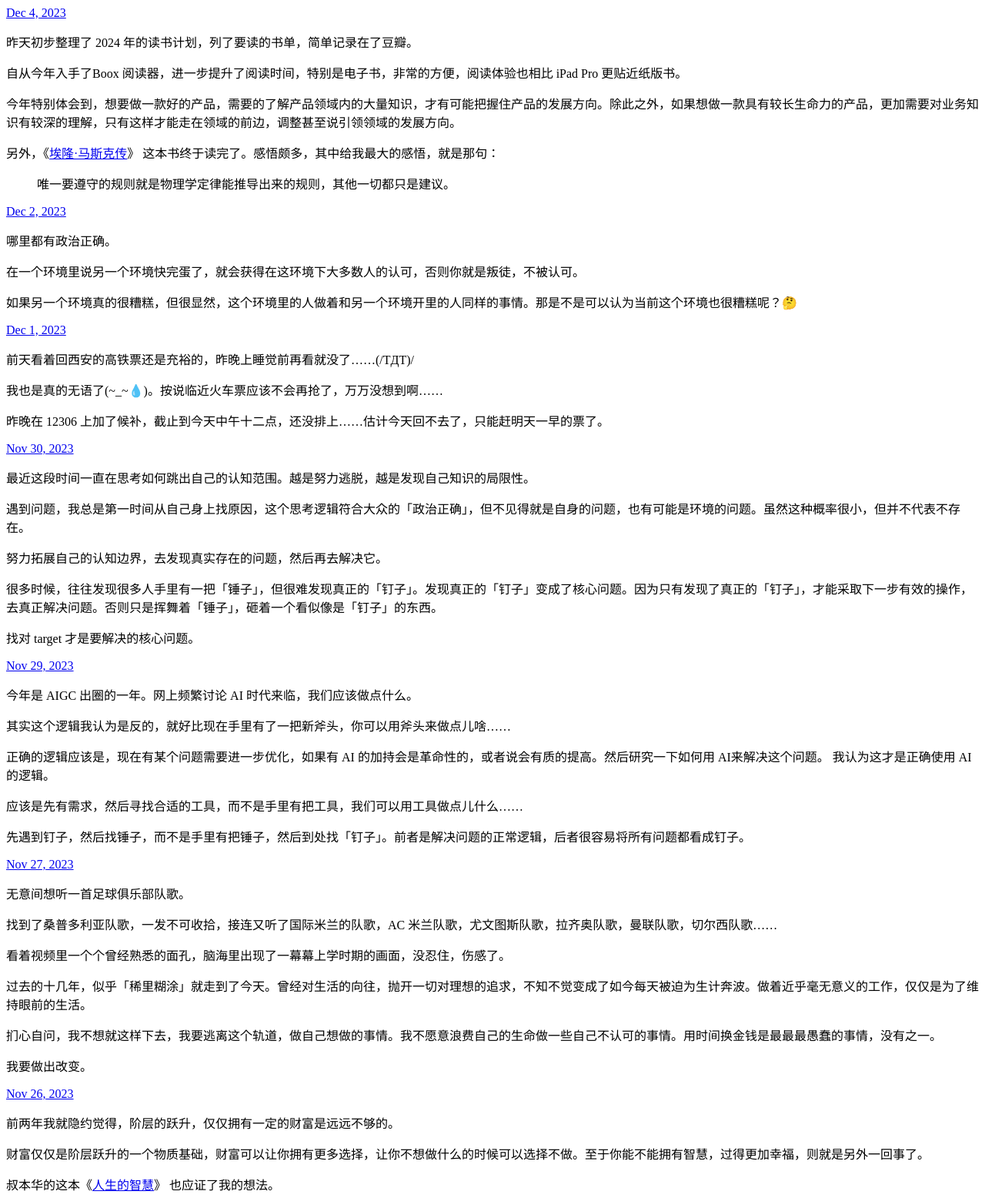
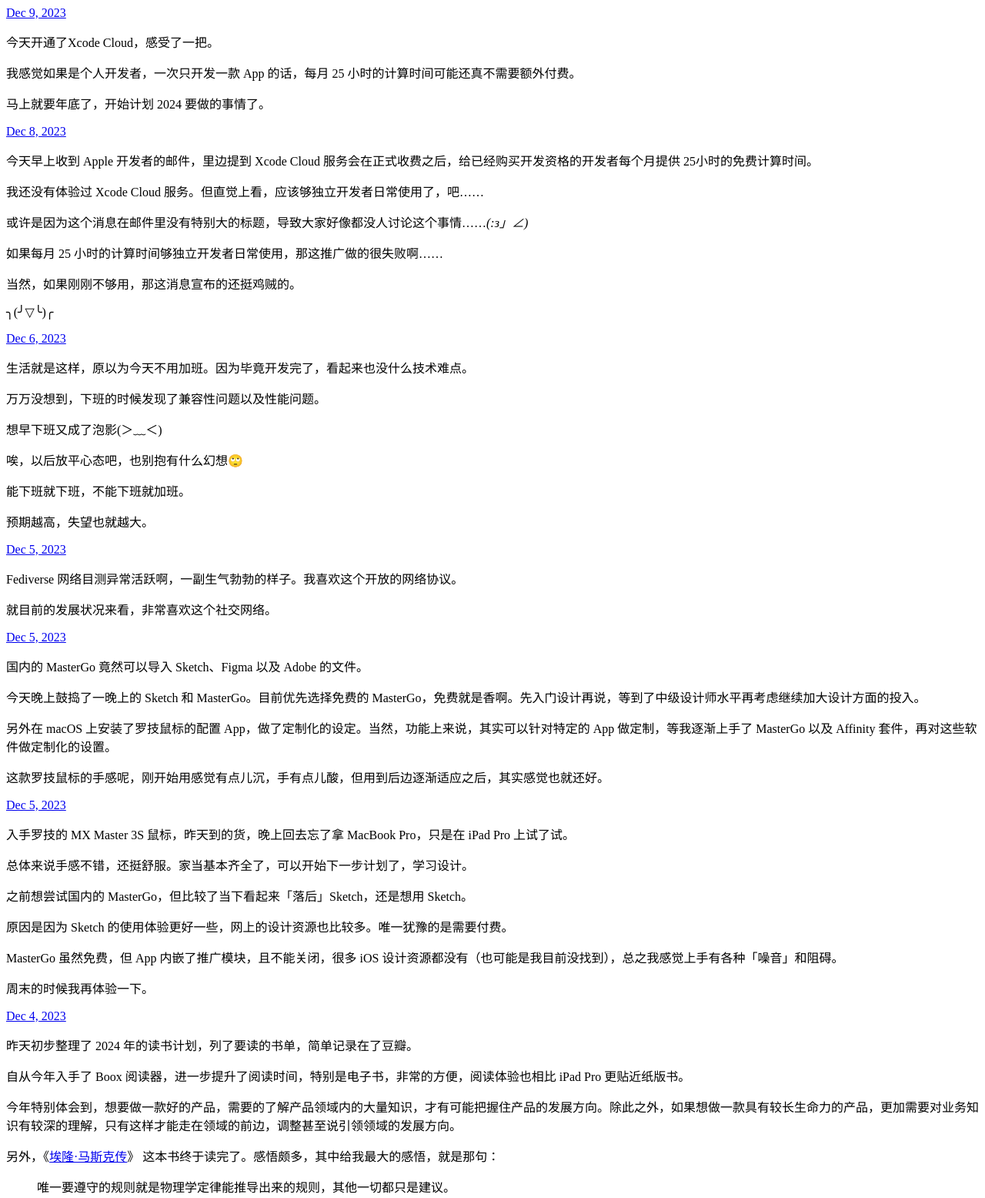
Before and after one commit to OhCoder/micro.blog, a plain HTML site: page index.html in a window 1280 px wide. Shown: the top 1556 px of the page at 77% size. Drawn offline with Linux system fonts and the light colour scheme.

Commit message:
Archiving from Micro.blog.

```diff
--- a/index.html
+++ b/index.html
@@ -25,11 +25,99 @@
 	  <div class="h-entry">
 
 
+		<a href="https://micro.ohcoder.com/2023/12/09/xcode-cloud-app.html" class="u-url"><time class="dt-published" datetime="2023-12-09 20:27:47 &#43;0800">Dec 9, 2023</time></a>
+
+		<div class="e-content">
+			 <p>今天开通了Xcode Cloud，感受了一把。</p>
+<p>我感觉如果是个人开发者，一次只开发一款 App 的话，每月 25 小时的计算时间可能还真不需要额外付费。</p>
+<p>马上就要年底了，开始计划 2024 要做的事情了。</p>
+
+		</div>
+	  </div>
+
+	  <div class="h-entry">
+
+
+		<a href="https://micro.ohcoder.com/2023/12/08/apple-xcode-cloud.html" class="u-url"><time class="dt-published" datetime="2023-12-08 12:27:04 &#43;0800">Dec 8, 2023</time></a>
+
+		<div class="e-content">
+			 <p>今天早上收到 Apple 开发者的邮件，里边提到 Xcode Cloud 服务会在正式收费之后，给已经购买开发资格的开发者每个月提供 25小时的免费计算时间。</p>
+<p>我还没有体验过 Xcode Cloud 服务。但直觉上看，应该够独立开发者日常使用了，吧……</p>
+<p>或许是因为这个消息在邮件里没有特别大的标题，导致大家好像都没人讨论这个事情……<em>(:з」∠)</em></p>
+<p>如果每月 25 小时的计算时间够独立开发者日常使用，那这推广做的很失败啊……</p>
+<p>当然，如果刚刚不够用，那这消息宣布的还挺鸡贼的。</p>
+<p>╮(╯▽╰)╭</p>
+
+		</div>
+	  </div>
+
+	  <div class="h-entry">
+
+
+		<a href="https://micro.ohcoder.com/2023/12/06/235334.html" class="u-url"><time class="dt-published" datetime="2023-12-06 23:53:34 &#43;0800">Dec 6, 2023</time></a>
+
+		<div class="e-content">
+			 <p>生活就是这样，原以为今天不用加班。因为毕竟开发完了，看起来也没什么技术难点。</p>
+<p>万万没想到，下班的时候发现了兼容性问题以及性能问题。</p>
+<p>想早下班又成了泡影(＞﹏＜)</p>
+<p>唉，以后放平心态吧，也别抱有什么幻想🙄</p>
+<p>能下班就下班，不能下班就加班。</p>
+<p>预期越高，失望也就越大。</p>
+
+		</div>
+	  </div>
+
+	  <div class="h-entry">
+
+
+		<a href="https://micro.ohcoder.com/2023/12/05/fediverse.html" class="u-url"><time class="dt-published" datetime="2023-12-05 23:53:12 &#43;0800">Dec 5, 2023</time></a>
+
+		<div class="e-content">
+			 <p>Fediverse 网络目测异常活跃啊，一副生气勃勃的样子。我喜欢这个开放的网络协议。</p>
+<p>就目前的发展状况来看，非常喜欢这个社交网络。</p>
+
+		</div>
+	  </div>
+
+	  <div class="h-entry">
+
+
+		<a href="https://micro.ohcoder.com/2023/12/05/mastergo-sketchfigma-adobe.html" class="u-url"><time class="dt-published" datetime="2023-12-05 22:54:11 &#43;0800">Dec 5, 2023</time></a>
+
+		<div class="e-content">
+			 <p>国内的 MasterGo 竟然可以导入 Sketch、Figma 以及 Adobe 的文件。</p>
+<p>今天晚上鼓捣了一晚上的 Sketch 和 MasterGo。目前优先选择免费的 MasterGo，免费就是香啊。先入门设计再说，等到了中级设计师水平再考虑继续加大设计方面的投入。</p>
+<p>另外在 macOS 上安装了罗技鼠标的配置 App，做了定制化的设定。当然，功能上来说，其实可以针对特定的 App 做定制，等我逐渐上手了 MasterGo 以及 Affinity 套件，再对这些软件做定制化的设置。</p>
+<p>这款罗技鼠标的手感呢，刚开始用感觉有点儿沉，手有点儿酸，但用到后边逐渐适应之后，其实感觉也就还好。</p>
+
+		</div>
+	  </div>
+
+	  <div class="h-entry">
+
+
+		<a href="https://micro.ohcoder.com/2023/12/05/mx-master-s.html" class="u-url"><time class="dt-published" datetime="2023-12-05 12:43:17 &#43;0800">Dec 5, 2023</time></a>
+
+		<div class="e-content">
+			 <p>入手罗技的 MX Master  3S 鼠标，昨天到的货，晚上回去忘了拿 MacBook Pro，只是在 iPad Pro 上试了试。</p>
+<p>总体来说手感不错，还挺舒服。家当基本齐全了，可以开始下一步计划了，学习设计。</p>
+<p>之前想尝试国内的 MasterGo，但比较了当下看起来「落后」Sketch，还是想用 Sketch。</p>
+<p>原因是因为 Sketch 的使用体验更好一些，网上的设计资源也比较多。唯一犹豫的是需要付费。</p>
+<p>MasterGo 虽然免费，但 App 内嵌了推广模块，且不能关闭，很多 iOS 设计资源都没有（也可能是我目前没找到），总之我感觉上手有各种「噪音」和阻碍。</p>
+<p>周末的时候我再体验一下。</p>
+<!-- raw HTML omitted -->
+
+		</div>
+	  </div>
+
+	  <div class="h-entry">
+
+
 		<a href="https://micro.ohcoder.com/2023/12/04/boox-ipad-pro.html" class="u-url"><time class="dt-published" datetime="2023-12-04 11:47:10 &#43;0800">Dec 4, 2023</time></a>
 
 		<div class="e-content">
 			 <p>昨天初步整理了 2024 年的读书计划，列了要读的书单，简单记录在了豆瓣。</p>
-<p>自从今年入手了Boox 阅读器，进一步提升了阅读时间，特别是电子书，非常的方便，阅读体验也相比 iPad Pro 更贴近纸版书。</p>
+<p>自从今年入手了 Boox 阅读器，进一步提升了阅读时间，特别是电子书，非常的方便，阅读体验也相比 iPad Pro 更贴近纸版书。</p>
 <p>今年特别体会到，想要做一款好的产品，需要的了解产品领域内的大量知识，才有可能把握住产品的发展方向。除此之外，如果想做一款具有较长生命力的产品，更加需要对业务知识有较深的理解，只有这样才能走在领域的前边，调整甚至说引领领域的发展方向。</p>
 <p>另外，《<a href="https://book.douban.com/subject/36518892/?dt_dapp=1">埃隆·马斯克传</a>》 这本书终于读完了。感悟颇多，其中给我最大的感悟，就是那句：</p>
 <blockquote>
```
